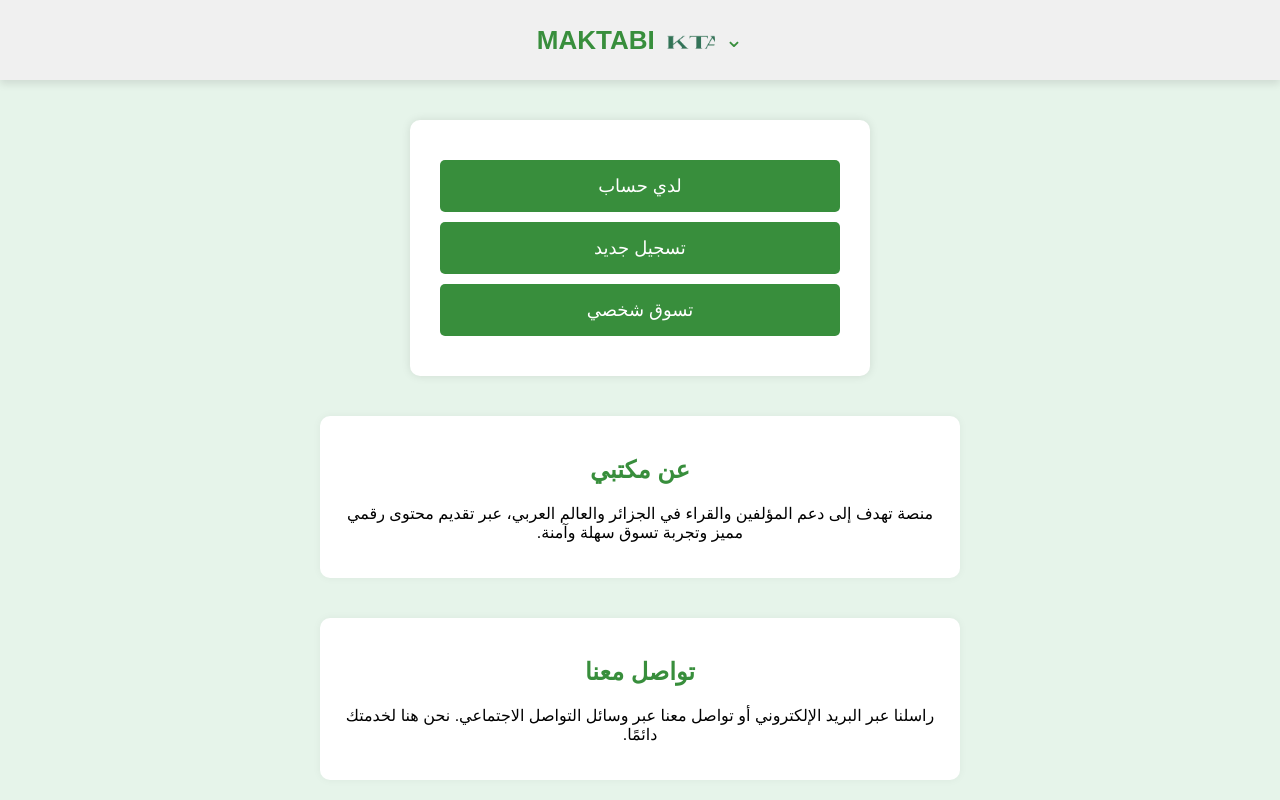
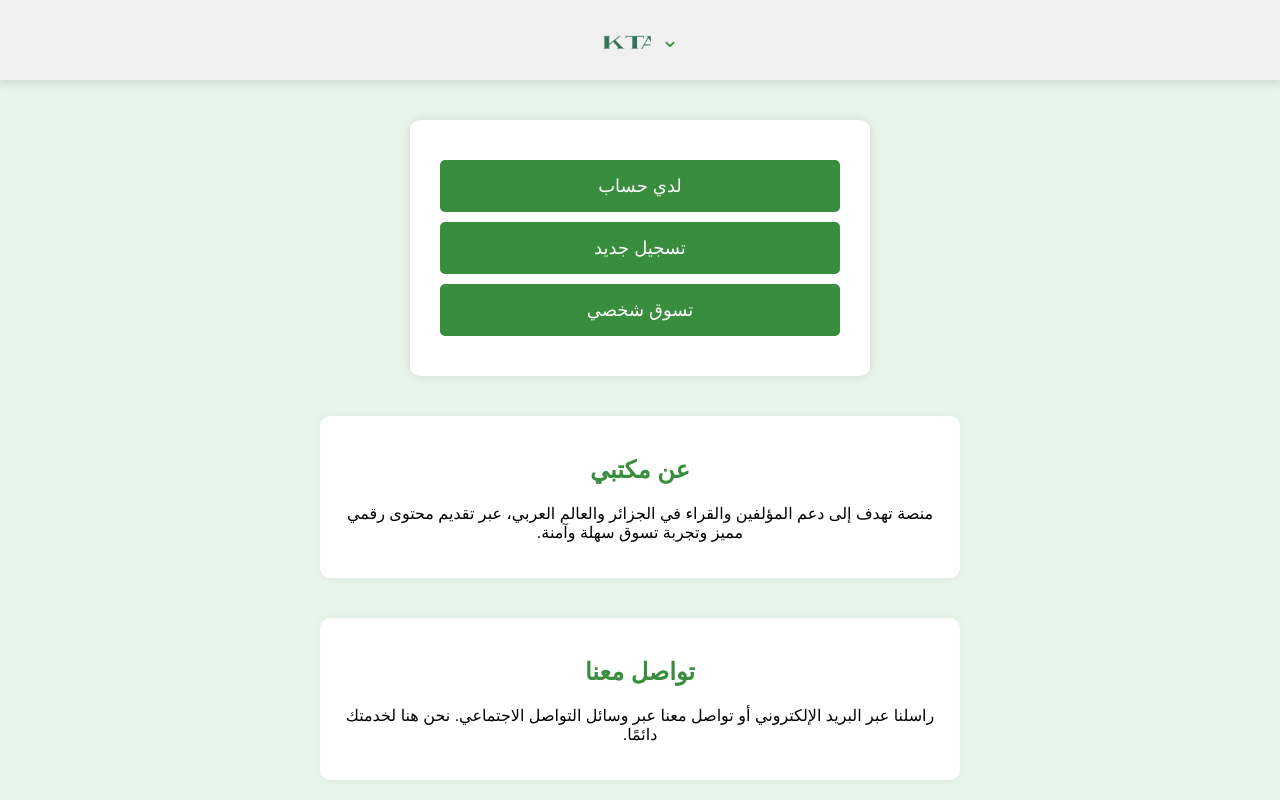
Before and after one commit to loubloubna30-sudo/e-maktabidz, a plain HTML site: page index.html in a window 1280 px wide. Shown: the top 800 px of the page. Drawn offline with Linux system fonts and the light colour scheme.

Commit message:
Update index.html

```diff
--- a/index.html
+++ b/index.html
@@ -128,7 +128,6 @@
     <div class="navbar-title">
       <span class="toggle-btn" onclick="toggleMenu(this)">⌄</span>
       <img src="logo.png" alt="شعار مكتبي">
-      <h1>MAKTABI</h1>
     </div>
     <div class="nav-links" id="menu">
       <a href="#about">عن مكتبي</a>
```
